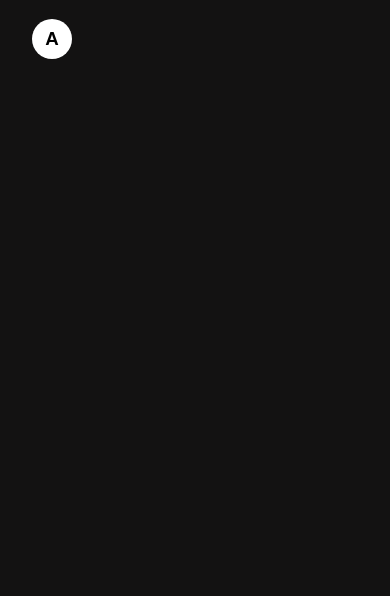
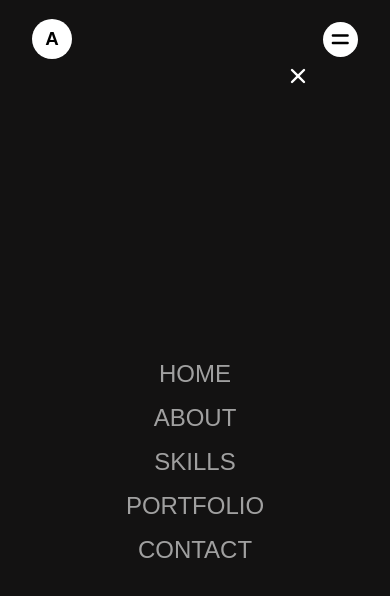
Before and after one commit to scaev/portfolio-react, a React (Create React App) app: page / in a window 390 px wide. Shown: the top 596 px of the page. Built offline with nearby package versions, Linux system fonts and the light colour scheme.

Commit message:
Adds toggleMenu for mobile devices

```diff
--- a/src/components/Navbar/Navbar.jsx
+++ b/src/components/Navbar/Navbar.jsx
@@ -1,11 +1,40 @@
-import React from "react";
+import React, { useState } from "react";
 import { navLinks } from "../../Data";
-import { socialIcons } from '../../Data';
+import { socialIcons } from "../../Data";
 import "./Navbar.scss";
-
-
+import { HiMenuAlt4, HiX } from "react-icons/hi";
+import { Variant, motion } from "framer-motion";
 
 const Navbar = () => {
+  const [toggle, setToggle] = useState(false);
+
+  const menuVariants = {
+    hidden: {
+      scale: 0,
+    },
+    visible: {
+      scale: 50,
+      transition: {
+        type: "tween",
+        duration: 0.5,
+      },
+    },
+  };
+
+  const navLinkVariants = {
+    hidden: {
+      display: "none",
+      opacity: 0,
+    },
+    visible: {
+      opacity: 1,
+      y: -30,
+      transition: {
+        delay: 0.7,
+      },
+    },
+  };
+
   return (
     <div className="header">
       <div className="Nav_container">
@@ -20,16 +49,35 @@ const Navbar = () => {
               </li>
             );
           })}
-              </ul>
-              <div className="social_icons" >
-                  {socialIcons.map((socialIcon, index) => {
-                  return (
-                      <div key={index}>
-                          {socialIcon}
-                      </div>
-                  )
-              })}
-              </div>
+        </ul>
+        <div className="social_icons">
+          {socialIcons.map((socialIcon, index) => {
+            return <div key={index}>{socialIcon}</div>;
+          })}
+        </div>
+        <div className="menu">
+          <HiMenuAlt4
+            onClick={() => {
+              setToggle(true);
+            }}
+          />
+        </div>
+        <motion.div
+          className="closeMenu"
+          variants={menuVariants}
+          initial="hidden"
+          animate={toggle ? "visible" : "hidden"}
+        ></motion.div>
+        <motion.div className="menuX">
+          <HiX onClick={() => setToggle(false)} />
+          {navLinks.map((navlink, index) => {
+            return (
+              <li key={index}>
+                <a href={`${navlink}`}>{navlink}</a>
+              </li>
+            );
+          })}
+        </motion.div>
       </div>
     </div>
   );
--- a/src/components/Navbar/Navbar.scss
+++ b/src/components/Navbar/Navbar.scss
@@ -1,3 +1,4 @@
+
 .header {
     position: fixed;
      width: 100%;
@@ -5,6 +6,11 @@
      left: 0;
      z-index: 10;
 
+     &.active {
+         background: rgba(255,255,255,0.15);
+         backdrop-filter: blur(10px);
+     }
+ }
  .Nav_container {
      position: relative;
      max-width: 1224px;
@@ -14,7 +20,6 @@
      padding: 1.2rem 2rem;
      margin-left: auto;
      margin-right: auto;
-
     .logo {
          background: #fff;
          width: 40px;
@@ -24,30 +29,6 @@
          align-items: center;
          justify-content: center;
          cursor: pointer;
-    }
-    .nav_links {
-      display: flex;
-      list-style: none;
-
-      @media screen and (max-width: 800px) {
-        display: none;
-      }
-
-      li {
-        margin-left: 3rem;
-
-        a {
-          text-decoration: none;
-          color: #fff;
-          text-transform: uppercase;
-          font-size: 0.85rem;
-          opacity: 0.6;
-          transition: 0.3s;
-          &:hover {
-            opacity: 1;
-          }
-        }
-      }
     }
     .social_icons {
      display: flex;
@@ -68,7 +49,104 @@
              opacity: 1;
          }
         }
+
+      }
+    }
+
+    .menu {
+     background: #fff;
+     width: 35px;
+     height: 35px;
+     border-radius: 50%;
+     position: relative;
+     display: flex;
+     align-items: center;
+     justify-content: center;
+     display: none;
+     cursor: pointer;
+
+     @media screen and (max-width: 800px) {
+         display: block;
+         display: flex;
+         align-items: center;
+         justify-content: center;
+     }
+
+     svg {
+         width: 70%;
+         height: 70%
+     }
+    }
+
+    .closeMenu {
+     background: #000;
+     width: 4rem;
+     height: 4rem;
+     position: fixed;
+     right: 0;
+     top: 0;
+     border-radius: 50%;
+    }
+    .menuX {
+     color: #fff;
+     position: fixed;
+     top: 2rem;
+     left: 0;
+     width: 100%;
+     display: flex;
+     align-items: center;
+     justify-content: center;
+     flex-direction: column;
+     height: 100vh;
+
+     svg {
+         cursor: pointer;
+         width: 1.5rem;
+         height: 1.5rem;
+         position: absolute;
+         top: 2rem;
+         right: 5rem;
+     }
+     li {
+         list-style: none;
+         margin-top: 1rem;
+
+         a {
+             text-decoration: none;
+             text-transform: uppercase;
+             color: #fff;
+             font-size: 1.5rem;
+             opacity: 0.6;
+             transition: all 0.3s ease;
+             &:hover {
+                 opacity: 1;
              }
          }
      }
     }
+ }
+ .nav_links {
+     display: flex;
+     list-style: none;
+
+
+     li {
+         margin-left: 3rem;
+
+         @media screen and (max-width: 800px){
+             display: none;
+         }
+
+         a {
+             text-decoration: none;
+             transition: 0.3s;
+             color: #fff;
+             text-transform: uppercase;
+             font-size: 0.85rem;
+             opacity: 0.6;
+             &:hover {
+                opacity: 1;
+             }
+         }
+     }
+ }
```
Lines whose indentation alone changed are shown as unchanged.
